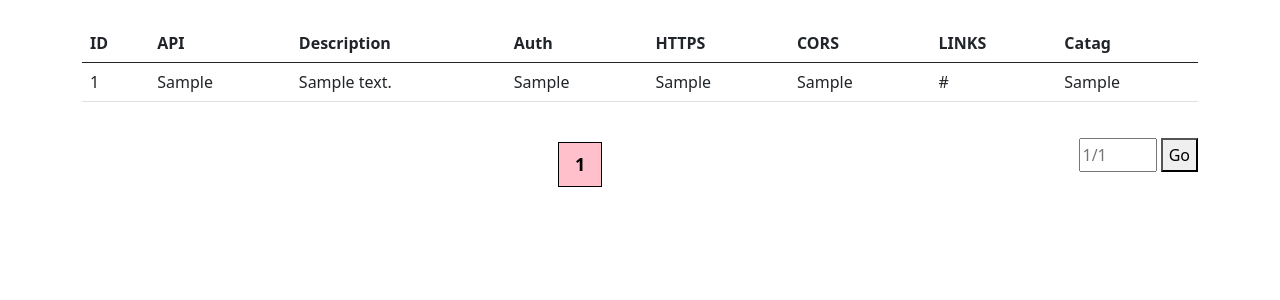
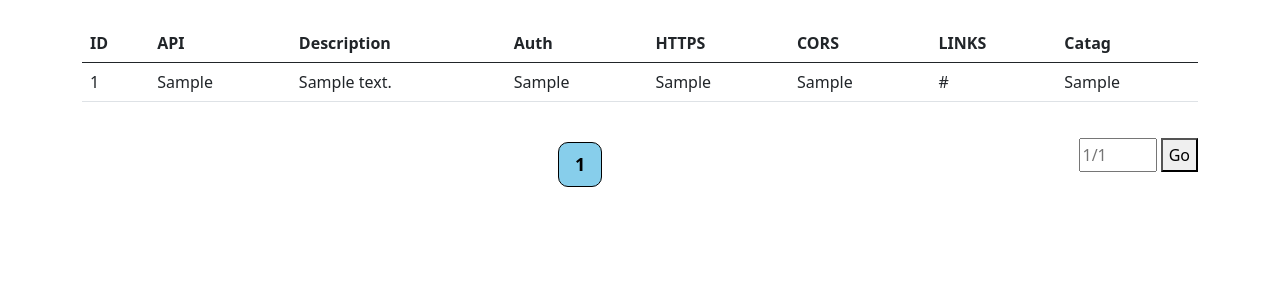
Before and after one commit to Zerro143/Jay, a PHP site: page /Jay/Practice/PHP/Task5/data2.php in a window 1280 px wide. Shown: the top 300 px of the page. Run offline with PHP 8.4, Linux system fonts and the light colour scheme; tables that the repository leaves empty or names only in its code hold one stand-in row (values such as "Sample post").

Commit message:
pagination done

```diff
--- a/Practice/PHP/Task5/data2.php
+++ b/Practice/PHP/Task5/data2.php
@@ -27,12 +27,13 @@
         padding: 8px 16px;
         text-decoration: none;
         border:1px solid black;
+        border-radius: 10px;
     }
     .pagination a.active {
-            background-color: pink;
+            background-color: skyblue;
     }
     .pagination a:hover:not(.active) {
-        background-color: skyblue;
+        background-color: Gray;
     }
         </style>
   </head>
```
